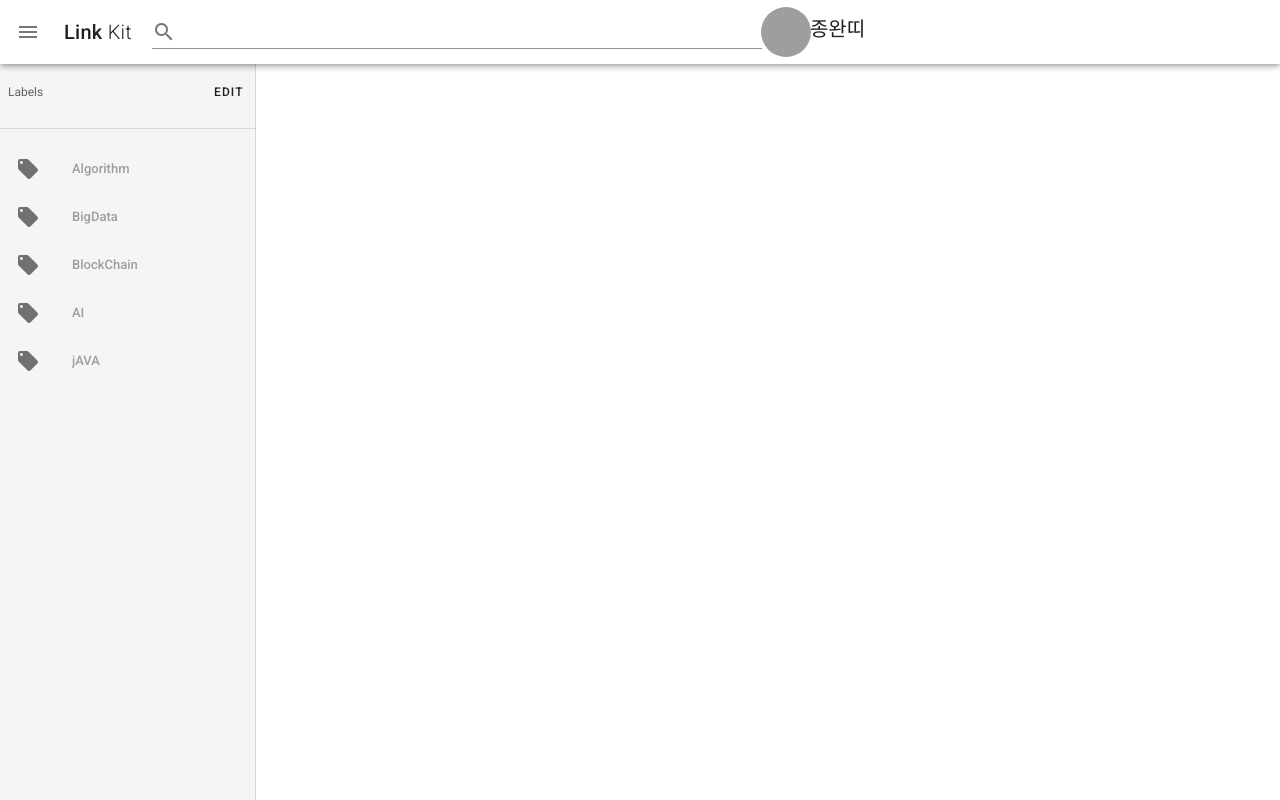
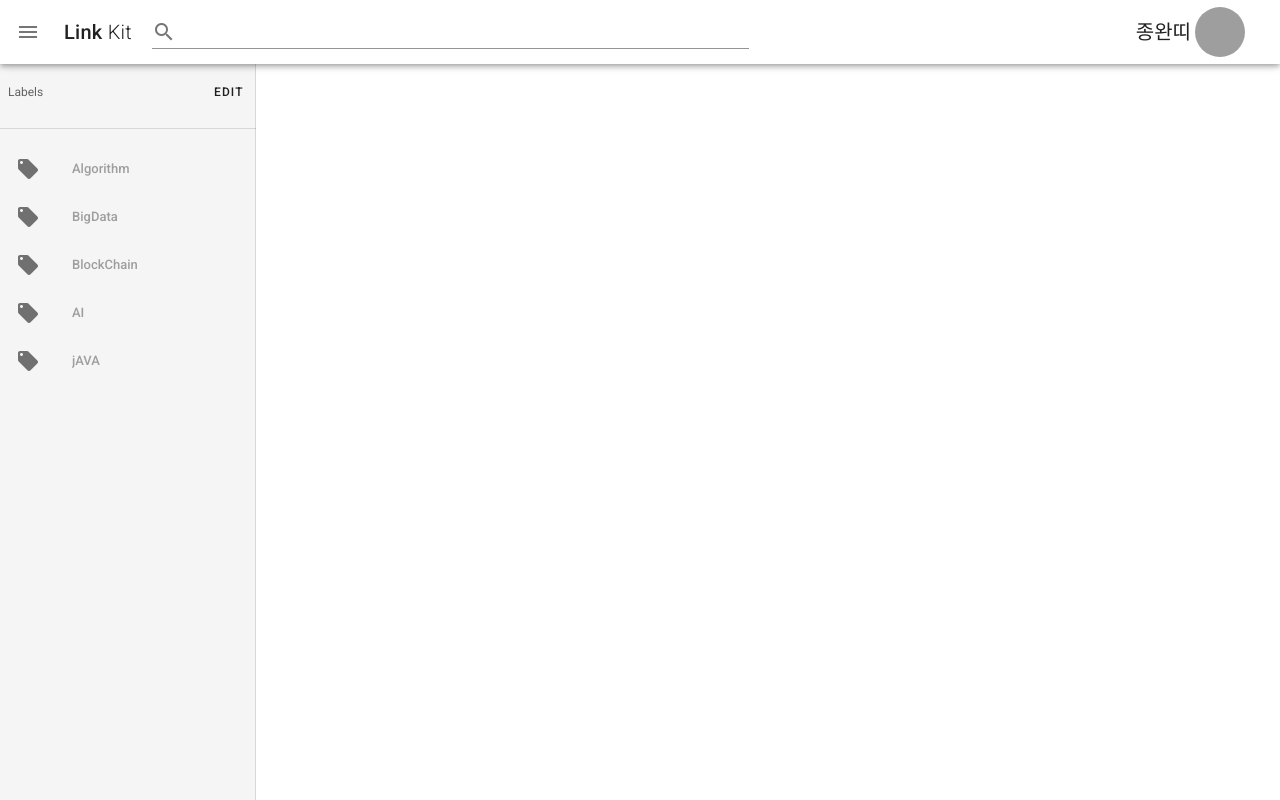
Before and after one commit to dla1635/hylink, a Vue app: page /login in a window 1280 px wide. Built offline with nearby package versions, Linux system fonts and the light colour scheme; grey boxes are pictures that could not be loaded.

Commit message:
[MOD] nav 수정중

```diff
--- a/src/components/template/Header.vue
+++ b/src/components/template/Header.vue
@@ -1,5 +1,6 @@
 <template>
     <v-layout>
+      <v-row>
       <v-app-bar
       app
       clipped-left
@@ -13,15 +14,15 @@
         hide-details
         prepend-inner-icon="search"
       ></v-text-field>
-      <v-flex align-center>
+      <v-flex align-center d-flex flex-row-reverse mr-5>
         <v-btn icon>
         <img src="https://www.w3schools.com/css/paris.jpg"
           style="width:50px; height:50px; border-radius: 50%;"/>
         </v-btn>
-        <span style="font-size:20px; line-height:24px;">종완띠</span>
+        <span style="font-size:20px; line-height:24px; margin-right:5px;">종완띠</span>
       </v-flex>
     </v-app-bar>
-
+    </v-row>
 
       <v-navigation-drawer
       v-model="drawer"
```
